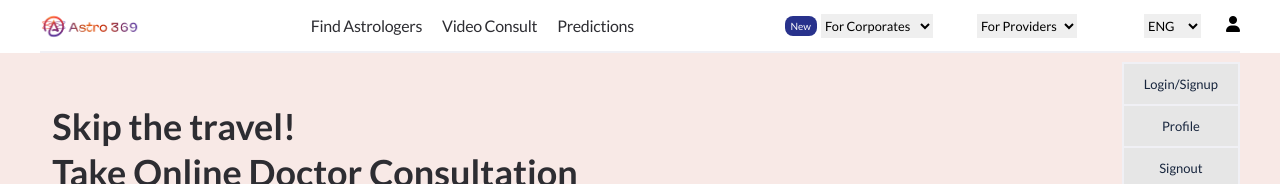
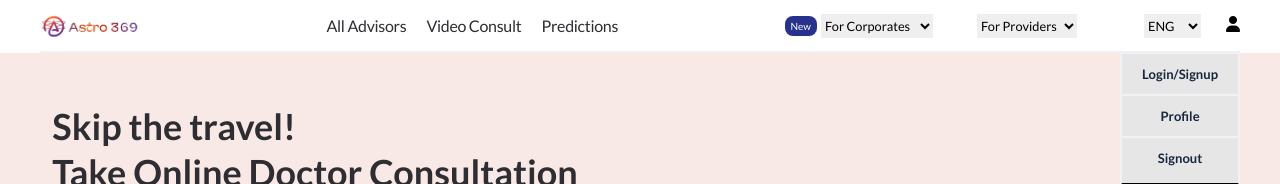
Before and after one commit to Shoogloo-Network/htmlastro369, a plain HTML site: page consult.html in a window 1280 px wide. Both pictures are taken after a click on the element 1233 px from the left and 23 px from the top of the page. Shown: the top 184 px of the page. Drawn offline with nearby package versions, Linux system fonts and the light colour scheme.

Commit message:
consult header

```diff
--- a/consult.html
+++ b/consult.html
@@ -31,7 +31,7 @@
           <div class="logo-container">
 
             <ul>
-              <li><a href="#">Find Astrologers</a></li>
+              <li><a href="#">All Advisors</a></li>
               <li><a href="consult.html">Video Consult</a></li>
               <li class="mega-hover"><a href="#">Predictions</a></li>
             </ul>
--- a/css/consult.css
+++ b/css/consult.css
@@ -34,8 +34,9 @@ hr {
 .login-hover {
     display: none;
     position: absolute;
-    top: 62px;
+    top: 52px;
     right: 40px;
+    font-weight: 700;
     background-color: #e6e6e6;
     border: 2px solid #f0f0f5;
     border-bottom: 3px solid black;
@@ -400,7 +401,7 @@ align-content: center;
     display: none;
     /* position: absolute; */
     position: fixed;
-    top: 66px;
+    top: 52px;
     width: 1278px;
     height: 300px;
     background-color: #ffffff;
```
